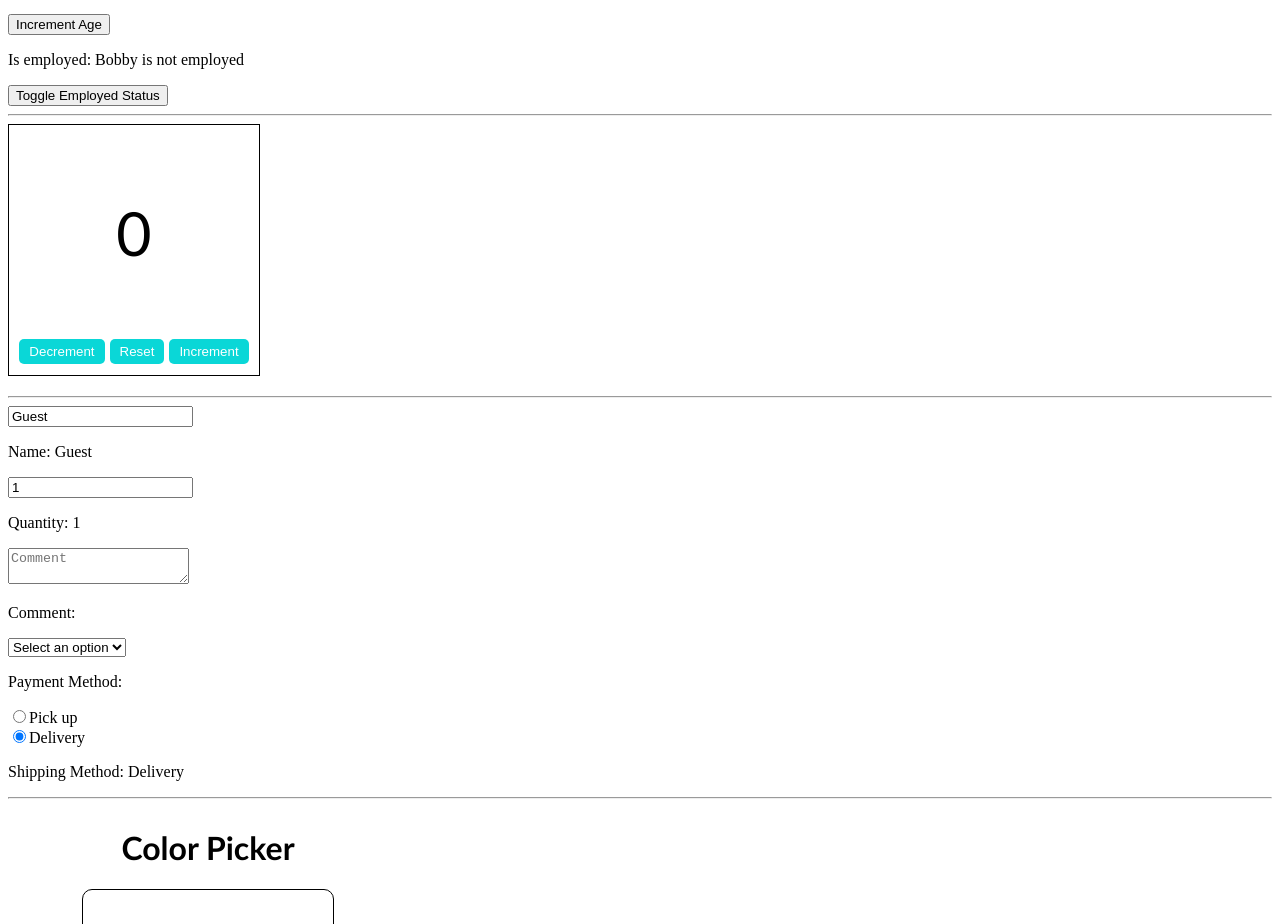
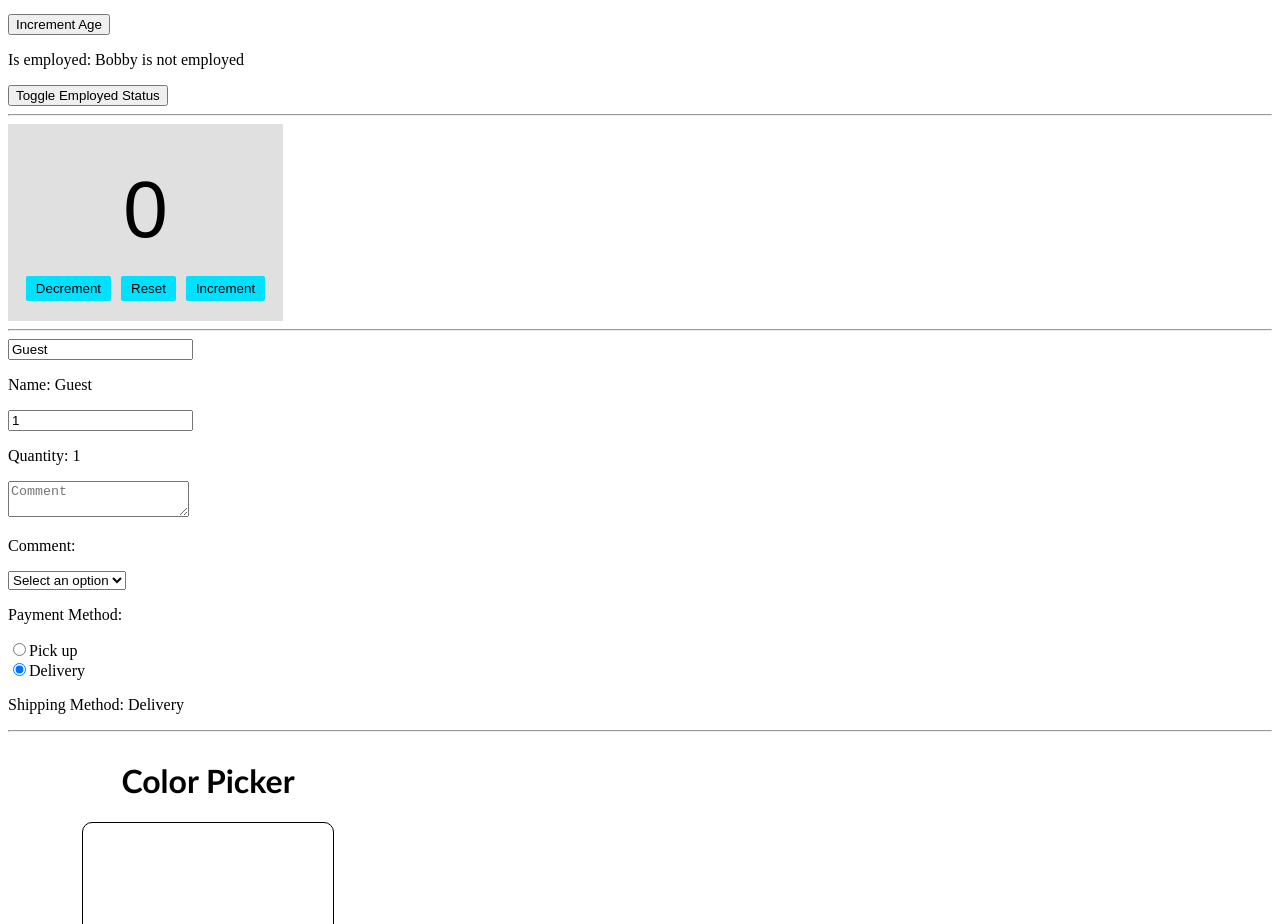
Before and after one commit to KingRavo18/Learning-React, a React app: page / in a window 1280 px wide. Shown: the part 2069-2993 px from the top of the page. Built offline with nearby package versions, Linux system fonts and the light colour scheme; the HTML template or start-up script is replaced by a standard one.

Commit message:
counter2

```diff
--- a/src/Counter/Counter.css
+++ b/src/Counter/Counter.css
@@ -1,34 +1,33 @@
-.Counter {
-    width: 250px;
-    height: 250px;
-    border: 1px solid black;
-    font-family: Calibri, arial;
-    margin-bottom: 20px;
+.counter-container {
+    background: rgb(224, 224, 224);
+    width: 275px;
+    padding-top: 20px;
+    height: auto;
+    font-family: Arial, Helvetica, sans-serif;
+}
+.counter-container p {
+    margin: 20px;
+    text-align: center;
+    font-size: 5rem;
+}
+.button-container {
+    display: flex;
+    justify-content: center;
+    gap: 10px;
+    padding-bottom: 20px;
 }
 
-.counterDisplay {
-    text-align: center;
-    font-size: 380%;
-    padding: 10px;
-}
-
-.CounterButtonDiv {
-    display: flex;
-    justify-content: center;
-    gap: 5px;
-}
-
-.CounterButtonDiv button {
-    background-color: rgb(10, 215, 215);
-    color: white;
+.button-container button{
+    background: rgb(0, 225, 255);
     border: none;
     padding: 5px 10px;
-    border-radius: 5px;
     cursor: pointer;
+    border-radius: 2px;
     transition: 0.5s;
 }
-
-.CounterButtonDiv button:hover {
-    background-color: rgb(4, 137, 137);
-    color: rgb(189, 189, 189);
+.button-container button:hover{
+    background: rgb(3, 159, 180);
 }
+.button-container button:active{
+    background: rgb(1, 84, 95);
+}
--- a/src/Counter/Counter.jsx
+++ b/src/Counter/Counter.jsx
@@ -1,46 +1,26 @@
+import "./Counter.css";
 import React, {useState} from "react";
-import "./Counter.css";
 
 export default function Counter() {
 
     const [number, setNumber] = useState(0);
 
-    const DecrementNumber = () => {
-        setNumber(n => n - 1);
-        setNumber(n => n - 1);
-        setNumber(n => n - 1);
-    }
-
-    const ResetNumber = () => {
-        setNumber(0);
-    }
-
-    const IncrementNumber = () => {
-
-        // Uses the CURRENT state to calculate the NEXT state.
-        // Set functions do not trigger an update
-        // React batches together state updates for performance reasons.
-        // NEXT state becomes the CURRENT state after an update.
-
-        // Takes the PENDING state to calculate NEXT state.
-        // React puts your updater function in a queue (waiting in line)
-        // During the next render, it will call them in the same order.
-
-        setNumber(n => n + 1);
-        setNumber(n => n + 1);
-        setNumber(n => n + 1);
-    }
+    const incrementNumber = () => setNumber(n => n + 1);
+    const decrementNumber = () => setNumber(n => n - 1);
+    const resetNumber = () => setNumber(0);
 
     return(
-        <div className="Counter">
-            <div className="counterDisplay">
-                <p>{number}</p>
-            </div>
-            <div className="CounterButtonDiv">
-                <button onClick={DecrementNumber}>Decrement</button>
-                <button onClick={ResetNumber}>Reset</button>
-                <button onClick={IncrementNumber}>Increment</button>
+        <div className="counter-container">
+            <p>{number}</p>
+            <div className="button-container">
+                <button onClick={decrementNumber}>Decrement</button>
+                <button onClick={resetNumber}>Reset</button>
+                <button onClick={incrementNumber}>Increment</button>
             </div>
         </div>
     );
 }
+//Allow users to choose how much to increment/decrement by:
+//Disable Decrement Below Zero (if desired)
+//Make the number turn green/red briefly when incremented/decremented, or animate the change with CSS transitions.
+//Allow ↑/↓ or +/– keys to increment/decrement.
```
